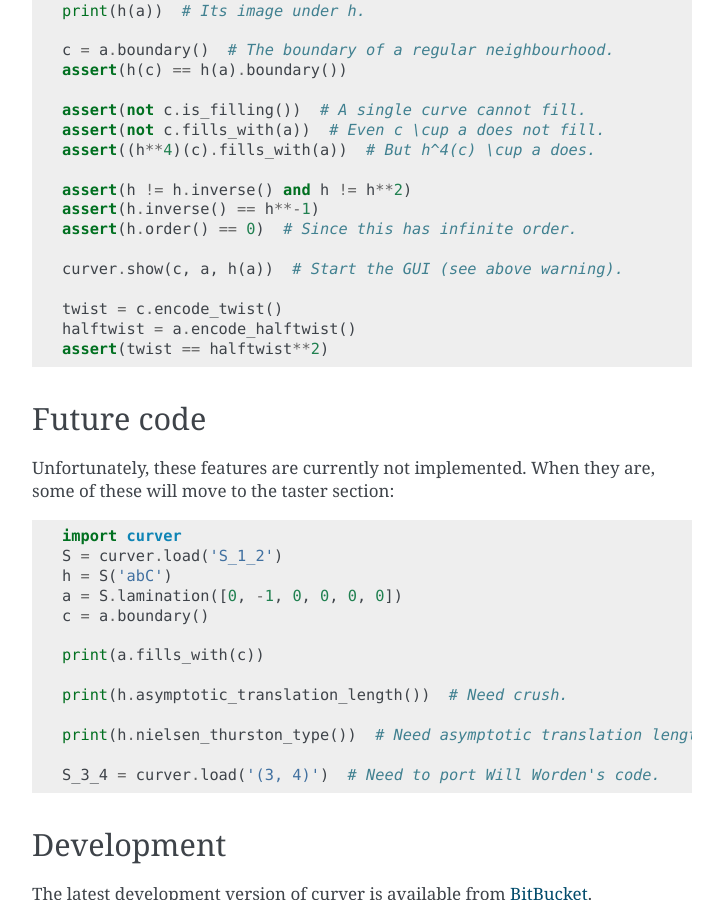
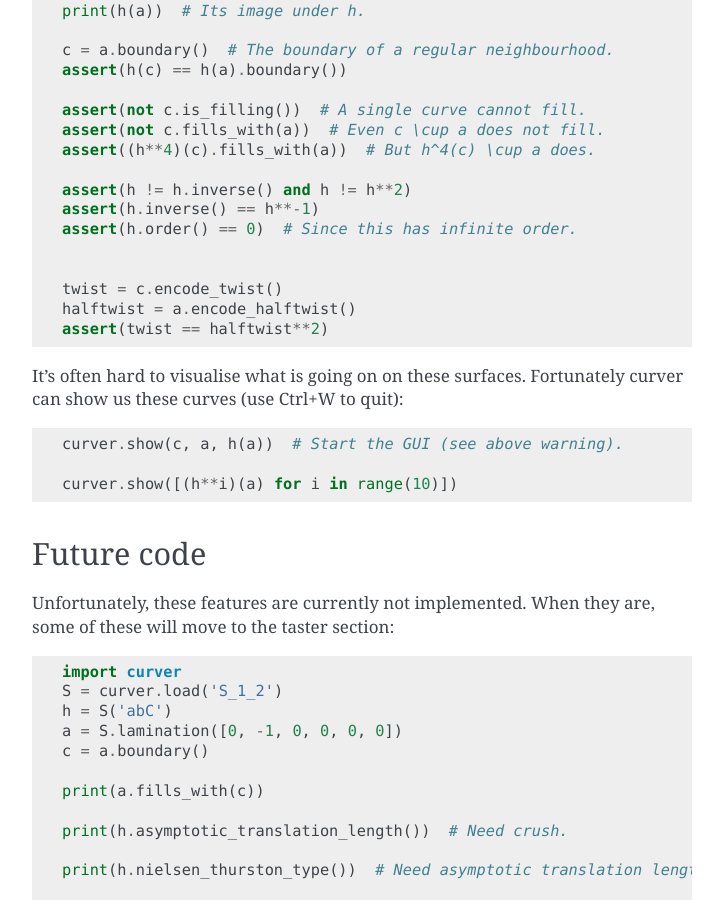
Before and after one commit to MarkCBell/curver, a Sphinx documentation site: the page built from docs/source/start.rst, in a window 1280 px wide and 900 px high, scrolled down 752 px. Shown: the whole window, without its empty margins (388-1111 px from the left). Built offline with Sphinx 7.4.7, drawn with Linux system fonts in a browser that asks for light colours.

Commit message:
GUI examples.

```diff
--- a/docs/source/start.rst
+++ b/docs/source/start.rst
@@ -10,7 +10,8 @@ The preferred method for installing the latest stable release is to use `pip <ht
 
 	> python -m pip install curver --user --upgrade
 
-.. warning:: In order to use the curver GUI on OS X, users must first update
+.. warning::
+	In order to use the curver GUI on OS X, users must first update
 	their copy of Tk/Tcl as described `here <https://www.python.org/download/mac/tcltk/>`_.
 	Curver has been tested with `ActiveTcl 8.5.18 <http://www.activestate.com/activetcl/downloads>`_.
 
@@ -40,11 +41,17 @@ This sample curver program loads the mapping class group of the twice-punctured
 	assert(h.inverse() == h**-1)
 	assert(h.order() == 0)  # Since this has infinite order.
 
-	curver.show(c, a, h(a))  # Start the GUI (see above warning).
 
 	twist = c.encode_twist()
 	halftwist = a.encode_halftwist()
 	assert(twist == halftwist**2)
+
+It's often hard to visualise what is going on on these surfaces.
+Fortunately curver can show us these curves (use Ctrl+W to quit)::
+
+	curver.show(c, a, h(a))  # Start the GUI (see above warning).
+
+	curver.show([(h**i)(a) for i in range(10)])
 
 Future code
 ~~~~~~~~~~~
```
